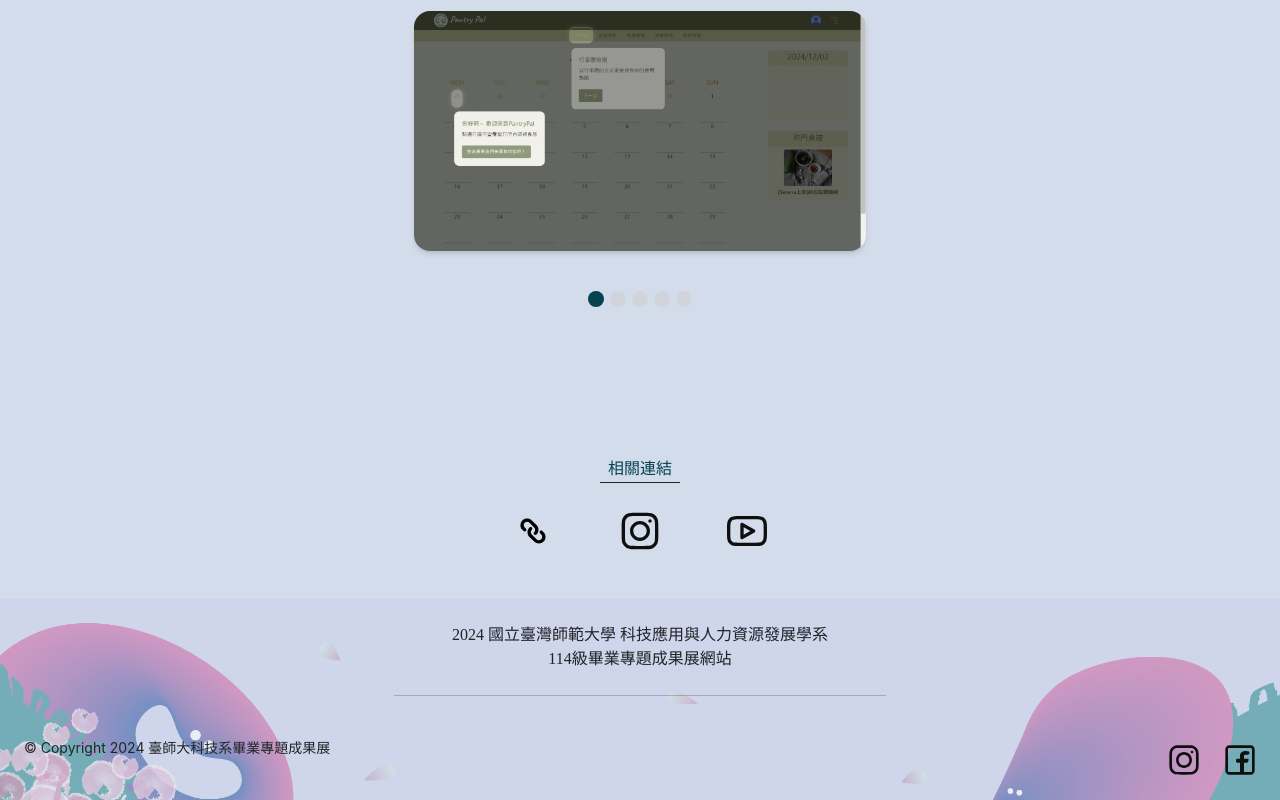
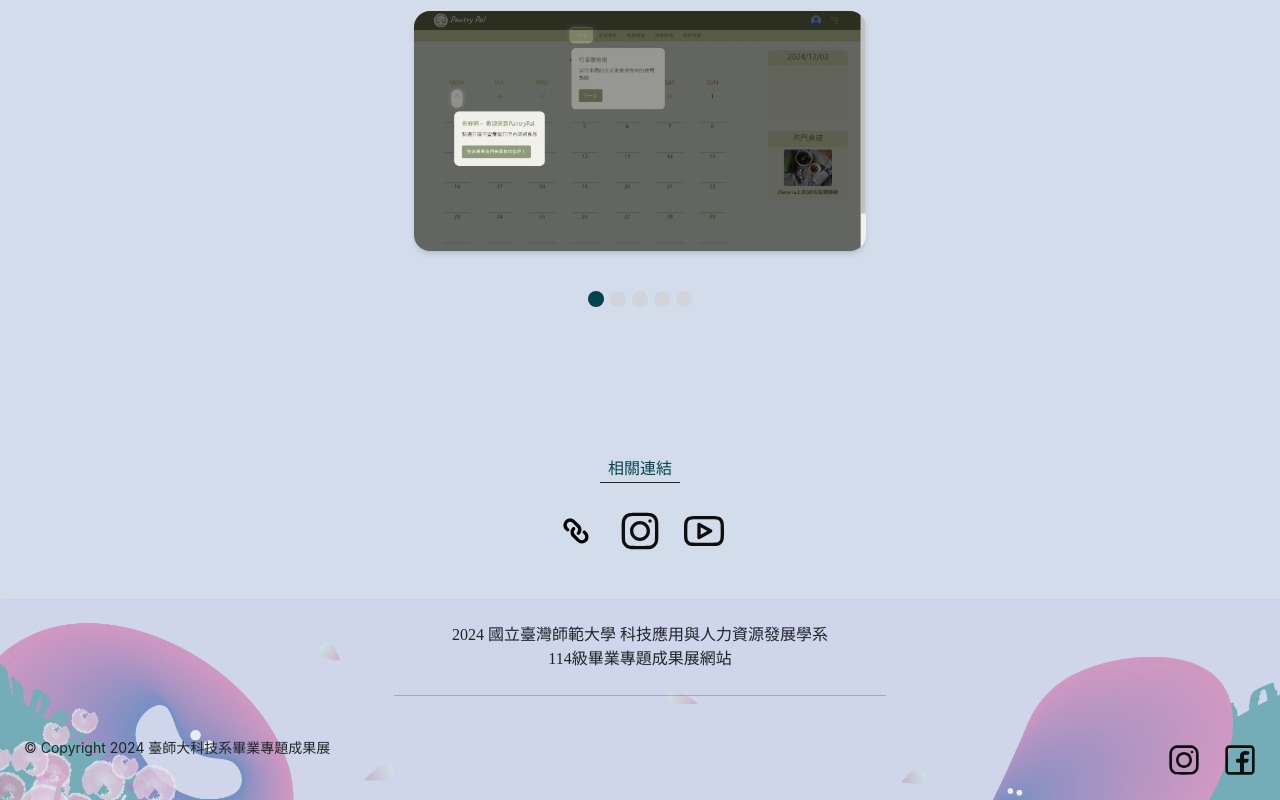
Before and after one commit to TAHRD114/frontend, a React (Vite) app: page /projects/2 in a window 1280 px wide. Shown: the part 2091-2891 px from the top of the page. Built offline with nearby package versions, Linux system fonts and the light colour scheme; the HTML template or start-up script is replaced by a standard one; a web font is replaced by a local one.

Commit message:
fix: 🐛 add rf icon & link

```diff
--- a/src/data/project.json
+++ b/src/data/project.json
@@ -116,7 +116,12 @@
         "projectImg": "/logo2/6.png",
         "groupImg": "/group/6.webp",
         "groupMember": "翁健哲、杜洺鋒、李承曄",
-        "type": "edu"
+        "type": "edu",
+        "Link": "https://huggingface.co/MoritzLaurer/mDeBERTa-v3-base-xnli-multilingual-nli-2mil7",
+        "rf": ["https://collego.edu.tw/", "https://techexpo.moe.edu.tw/search/"],
+        "image": [
+          { "image": "1.webp", "alt": "Image of 1" }
+        ]
       },
       {
         "id": 11,
--- a/src/pages/projects/ProjectPage.jsx
+++ b/src/pages/projects/ProjectPage.jsx
@@ -8,6 +8,7 @@ import ImageSlider from "./ImgSlide";
 import Web from "../../assets/icon/web.svg";
 import Video from "../../assets/icon/video.svg";
 import IG from "../../assets/icon/instagram.svg";
+import RF from "../../assets/icon/rf.svg";
 
 function ScrollToAnchor() {
   const location = useLocation();
@@ -156,10 +157,13 @@ export default function ProjectPage() {
           </div>
 
           <div className="flex w-1/2 mx-auto justify-center">
-            {project.Link || project.ig || project.video ? (
-              <>
+            {project.Link ||
+            project.ig ||
+            project.video ||
+            (project.rf && project.rf.length > 0) ? (
+              <div className="flex gap-4">
                 {project.Link && (
-                  <div className="mx-auto text-center">
+                  <div className="text-center">
                     <a
                       href={project.Link}
                       className="text-nav-blue no-underline"
@@ -172,7 +176,7 @@ export default function ProjectPage() {
                 )}
 
                 {project.ig && (
-                  <div className="mx-auto text-center">
+                  <div className="text-center">
                     <a
                       href={project.ig}
                       className="text-nav-blue no-underline"
@@ -185,7 +189,7 @@ export default function ProjectPage() {
                 )}
 
                 {project.video && (
-                  <div className="mx-auto text-center">
+                  <div className="text-center">
                     <a
                       href={project.video}
                       className="text-nav-blue no-underline"
@@ -196,7 +200,27 @@ export default function ProjectPage() {
                     </a>
                   </div>
                 )}
-              </>
+
+                {project.rf && project.rf.length > 0 && (
+                  <div className="text-center flex gap-4">
+                    {project.rf.map((link, index) => (
+                      <a
+                        key={index}
+                        href={link}
+                        className="text-nav-blue no-underline"
+                        target="_blank"
+                        rel="noreferrer"
+                      >
+                        <img
+                          src={RF}
+                          alt={`rf-${index}`}
+                          className="w-10 h-10"
+                        />
+                      </a>
+                    ))}
+                  </div>
+                )}
+              </div>
             ) : (
               <p className="text-center text-gray-500">無相關資料</p>
             )}
```
Also changed, not shown: src/pages/projects/ImgSlide.jsx (+0 -39 lines), src/assets/group_10/1.webp (added), src/assets/icon/rf.svg (added).
